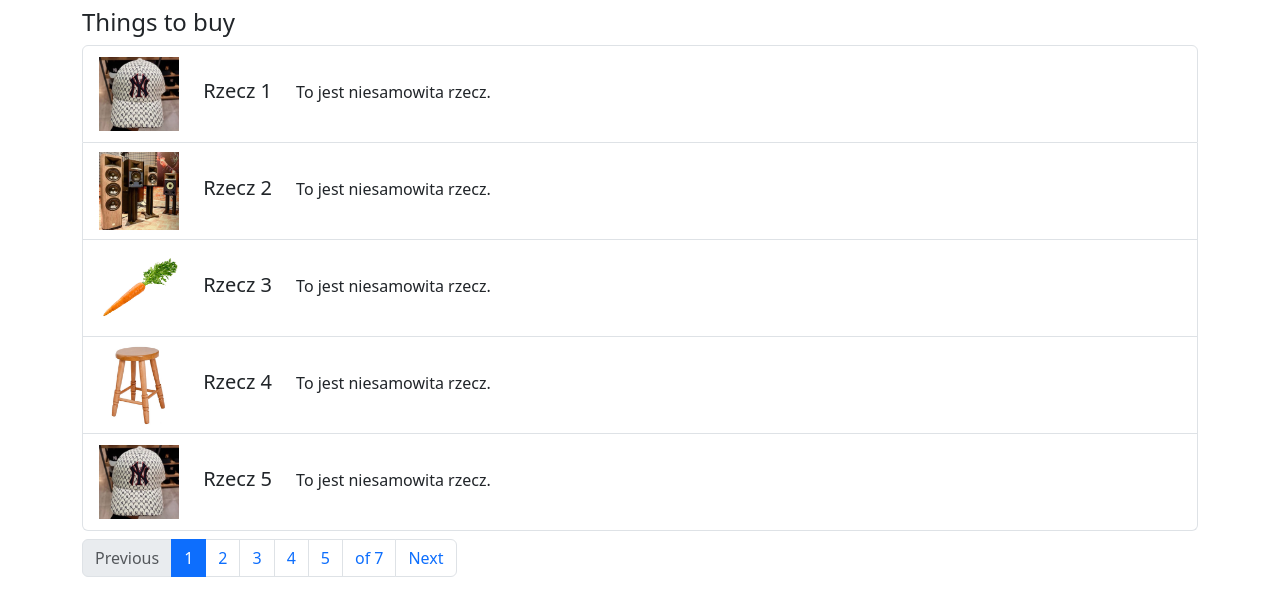
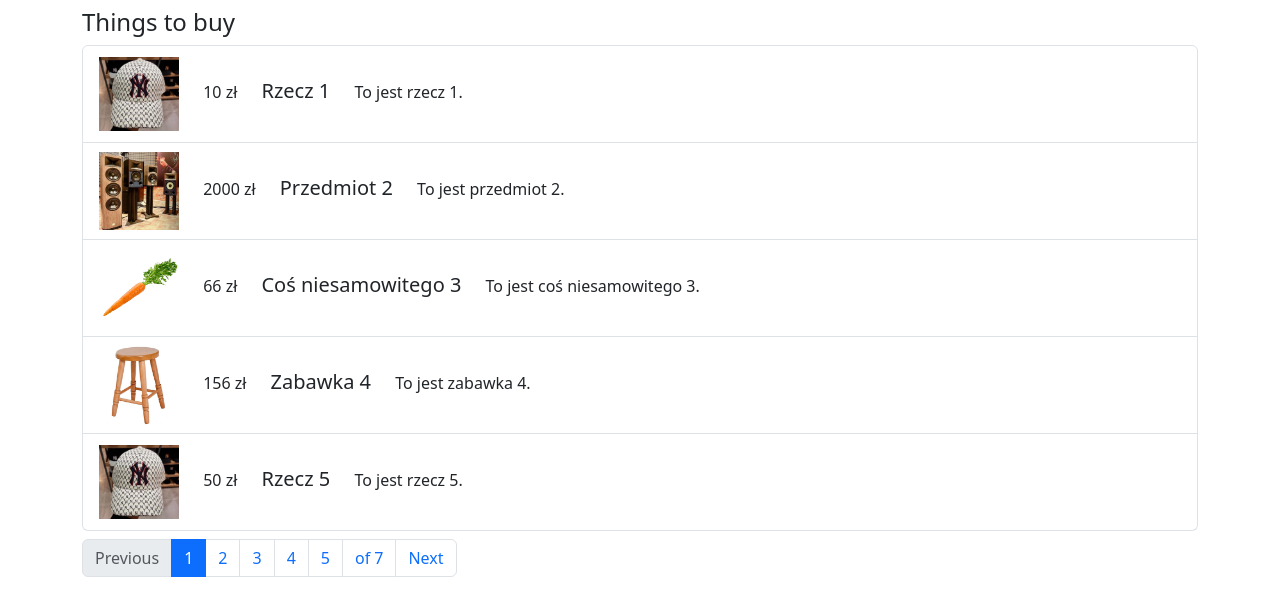
Before and after one commit to bartosz722/flaskboot, a Flask app: page /buy in a window 1280 px wide. Shown: the part 56-672 px from the top of the page. Run offline with Flask 3, Linux system fonts and the light colour scheme.

Commit message:
Add prices

```diff
--- a/main.py
+++ b/main.py
@@ -71,6 +71,9 @@ def _get_user():
         ret.name = uc
         return ret
 
+_names = ['Rzecz', 'Przedmiot', 'Coś niesamowitego', 'Zabawka']
+_prices = [10, 1000, 22, 39, 53]
+
 def _get_buy_model(page, page_size):
     total_items = 35
     ret = BuyModel()
@@ -82,9 +85,10 @@ def _get_buy_model(page, page_size):
     for i in range(start, end):
         item = BuyItem()
         item.id = str(i + 1)
-        item.name = f'Rzecz {i + 1}'
-        item.description = 'To jest niesamowita rzecz.'
+        item.name = _names[i % len(_names)] + f' {i + 1}'
+        item.description = 'To jest {}.'.format(item.name[0].lower() + item.name[1:])
         item.image = f'/static/item{i%4}.jpg'
+        item.price = _prices[i % len(_names)] * (i + 1)
         ret.items.append(item)
 
     return ret
--- a/models.py
+++ b/models.py
@@ -19,6 +19,7 @@ class BuyItem:
         self.name = ''
         self.description = ''
         self.image = ''
+        self.price = 0.0
 
 class BuyModel:
     def __init__(self) -> None:
--- a/static/styles.css
+++ b/static/styles.css
@@ -39,6 +39,10 @@
     transition: transform 0.3s;
 }
 
+.buy-list-price {
+    padding-left: 20px;
+}
+
 .buy-list-name {
     padding-left: 20px;
     text-decoration: unset;
--- a/templates/buy.html
+++ b/templates/buy.html
@@ -2,15 +2,16 @@
 
 {% block content %}
     <h4 class="my-2">Things to buy</h4>
-    <div class="list-group">
+    <ul class="list-group">
       {% for i in model.items %}
         <li class="list-group-item buy-list" onclick="gotoBuyItem(this, event)">
           <img src="{{i.image}}" alt="Item image." class="buy-list-image">
+          <span class="buy-list-price">{{i.price}} zł</span>
           <a class="buy-list-name fs-5" href="/buy/items/{{i.id}}">{{i.name}}</a>
           <span class="buy-list-descr fs-6">{{i.description}}</span>
         </li>
       {% endfor %}
-    </div>
+      </ul>
 
     <nav class="mt-2" aria-label="Pages">
       <ul class="pagination">
--- a/templates/buy_item.html
+++ b/templates/buy_item.html
@@ -5,6 +5,7 @@
       {{model.item.id}}<br>
       {{model.item.name}}<br>
       {{model.item.description}}<br>
+      {{model.item.price}} zł<br>
       {{model.item.image}}<br>
     </div>
 {% endblock %}
```
